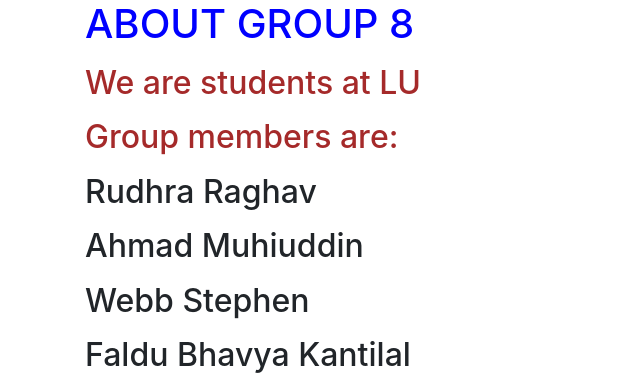
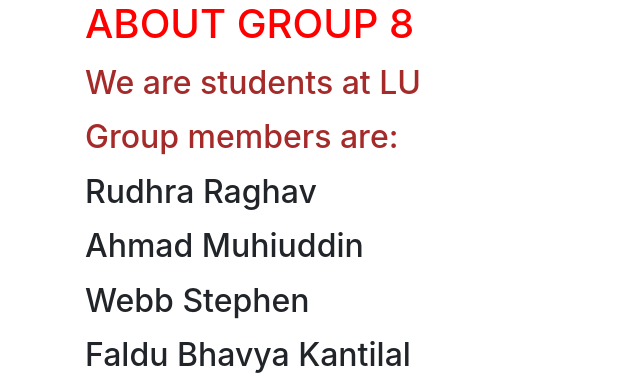
Before and after one commit to mahmad-LU/Cloud_group_8, a Flask app: page /about in a window 1280 px wide. Shown: the part 56-433 px from the top of the page, without its empty margins (0-640 px from the left). Run offline with Flask 2, Linux system fonts and the light colour scheme; parts of the project's set-up code (start-up, migrations or seed data) failed here and were passed over; some libraries are stand-ins or nearby versions.

Commit message:
Update about.html

```diff
--- a/templates/about.html
+++ b/templates/about.html
@@ -1,6 +1,6 @@
 {% extends 'base.html' %}
 {% block content %}
-    <h1 style='color:blue'>ABOUT GROUP 8</h1>
+    <h1 style='color:Red'>ABOUT GROUP 8</h1>
     <p><h2 style='color:brown'>We are students at LU</h2></p>
     <p><h2 style='color:brown'>Group members are:</h2></p>
     <p><h2 >Rudhra Raghav</h2></p>
```
